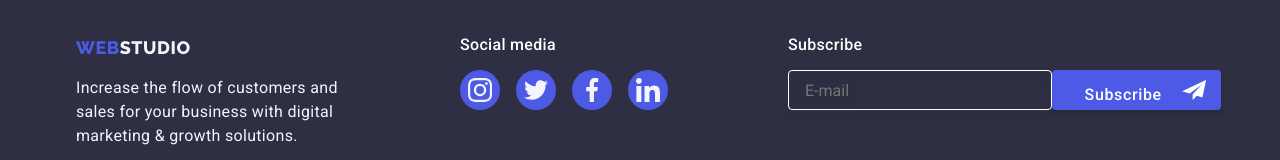
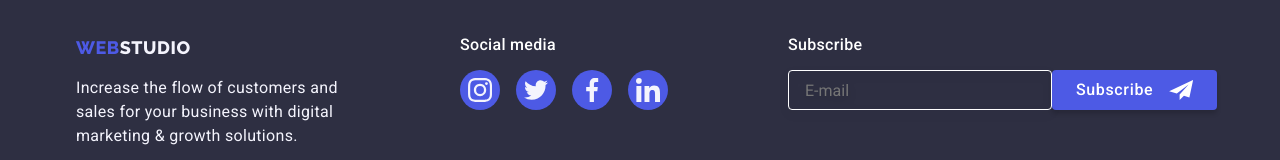
Before and after one commit to ampopovych/goit-markup-hw-06, a plain HTML site: page index.html in a window 1280 px wide. Shown: the part 2977-3137 px from the top of the page. Drawn offline with nearby package versions, Linux system fonts and the light colour scheme.

Commit message:
13041919

```diff
--- a/css/styles.css
+++ b/css/styles.css
@@ -789,11 +789,23 @@ color: #FFFFFF;
 vertical-align: auto;
 }
 .btn-subscribe{
-width: 165px;
-height: 40px;
-padding-top: 8px;
-padding-bottom: 8px;
-padding-left: 24px;
+display: flex;
+justify-content: center;
+align-items: center;
+padding: 8px 24px;
+border: none;
+
+font-family: "Roboto", sans-serif;
+font-weight: 500;
+font-size: 16px;
+line-height: 1.5;
+letter-spacing: 0.04em;
+color: var(--color-white);
+background: var(--color-iris);
+box-shadow: 0px 4px 4px rgba(0, 0, 0, 0.15);
+border-radius: 4px;
+cursor: pointer;
+transition: background-color var(--transat-act), color var(--transat-act);
 }
 .footer-send-icon {
 fill: white;
--- a/index.html
+++ b/index.html
@@ -399,7 +399,7 @@
                     placeholder="E-mail"
                     />
                 <label for="emailfoot" class="subscribe"></label>
-                <button type="submit" class="btn btn-subscribe">Subscribe
+                <button type="submit" class="btn-subscribe">Subscribe
                     <svg width="24" height="20" class="footer-send-icon">
                         <use href="./images/socicon.svg#icon-send"></use>
                     </svg>
```
